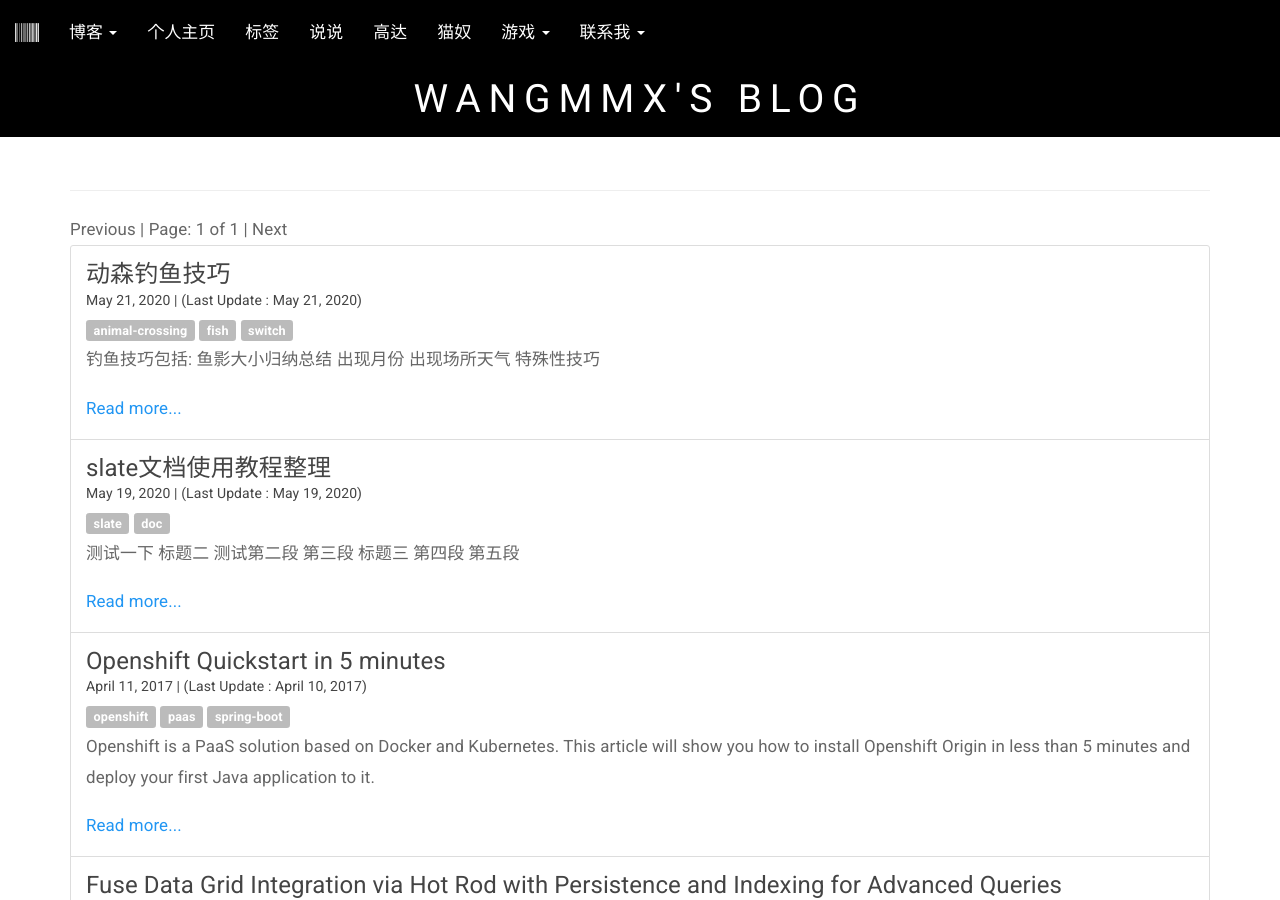
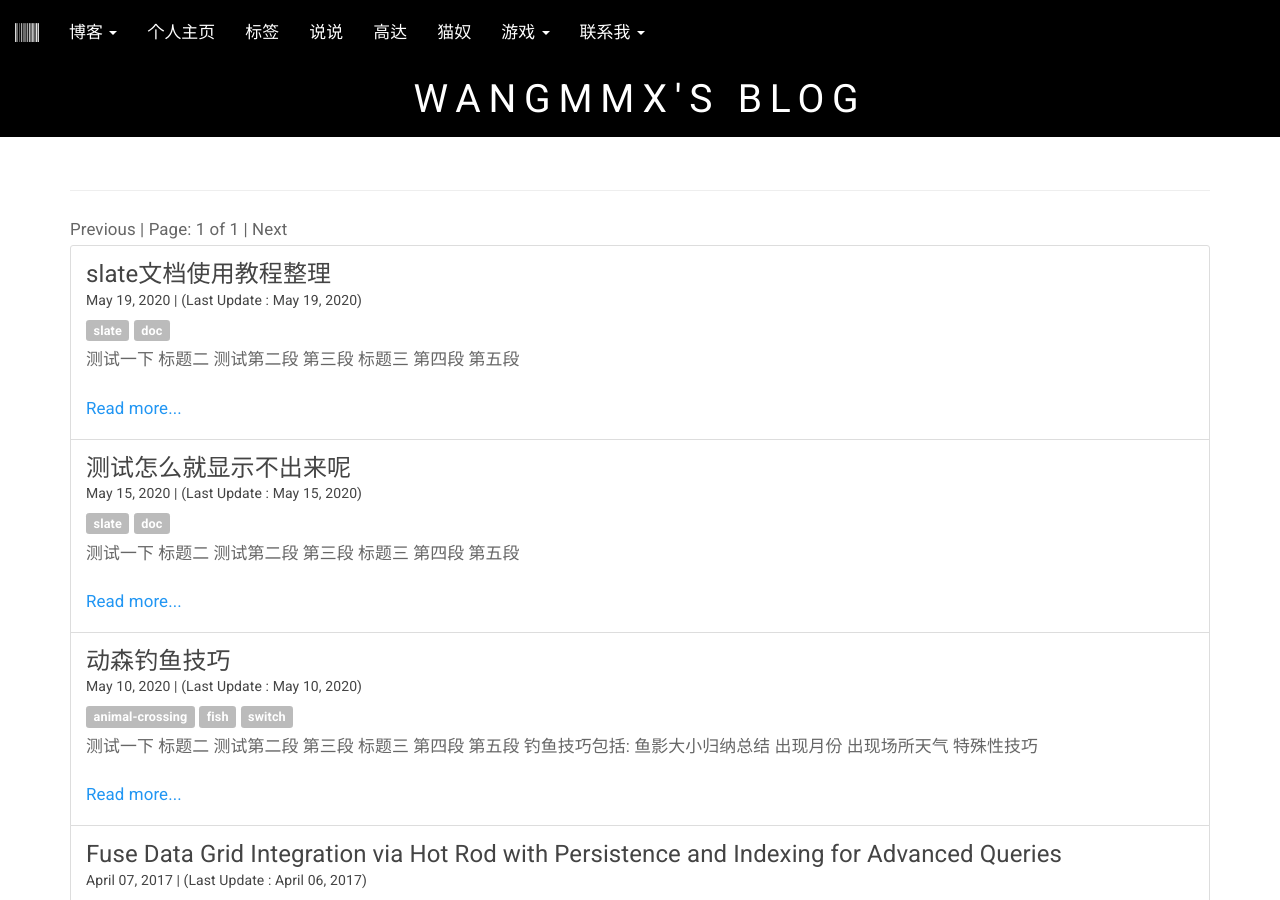
Before and after one commit to Wangmmx/Wangmmx.github.io, a Jekyll site: the page built from index.html, in a window 1280 px wide and 900 px high, scrolled down 249 px. Built offline with Jekyll 4.4.1, drawn with Linux system fonts in a browser that asks for light colours; the list of posts is cut into pages by our own code; comment, search, counter and statistics services are not loaded.

Commit message:
En: fix post bug

```diff
--- a/_posts/2017-04-11-openshift-quickstart-in-5-minutes.html
+++ /dev/null
@@ -1,173 +0,0 @@
----
-layout: default
-title:  "Openshift Quickstart in 5 minutes"
-date:   2017-04-11 01:00:00 +0200
-published: 2017-04-11 01:00:00 +0200
-comments: true
-categories: development
-tags: [openshift, paas, spring-boot]
-github: "https://github.com/alainpham/rest-service"
----
-
-<p>
-Openshift is a PaaS solution based on Docker and Kubernetes. This article will show you how to install Openshift Origin in less than 5 minutes and deploy your first
-Java application to it.
-</p>
-<!--more-->
-
-
-<h2>Versions used</h2>
-<ul>
-	<li>Centos 7</li>
-	<li>Openshift Origin Client v1.4.1</li>
-</ul>
-
-<h2>Install docker</h2>
-
-{% highlight shell %}
-sudo yum upgrade
-sudo yum install docker
-
-{% endhighlight%}
-
-<p>Edit  /etc/sysconfig/docker and add these options</p>
-
-{% highlight shell %}
-OPTIONS='--selinux-enabled --insecure-registry 172.30.0.0/16'
-{% endhighlight%}
-
-
-
-<h2>Execute docker without sudo</h2>
-<p>Replace the ${USER} by your user name</p>
-{% highlight shell %}
-sudo groupadd docker
-sudo gpasswd -a ${USER} docker
-{% endhighlight%}
-<p>Reboot your machine</p>
-
-<h2>Test docker</h2>
-
-{% highlight shell %}
-sudo systemctl enable docker.service
-sudo systemctl start docker.service
-docker run hello-world
-{% endhighlight%}
-<p>Expected result :</p>
-<pre>
-Hello from Docker!
-This message shows that your installation appears to be working correctly.
-....
-</pre>
-
-<h2>Download Openshift client and install</h2>
-<a href="https://www.openshift.org/download.html#oc-platforms">https://www.openshift.org/download.html#oc-platforms</a>
-<p>Place the oc executable in the $PATH</p>
-<pre>
-[demo@demo-centos-vm ~]$ oc version
-oc v1.4.1+3f9807a
-kubernetes v1.4.0+776c994
-</pre>
-
-<h2>Launch Openshift Cluster</h2>
-{% highlight shell %}
-oc cluster up
-{% endhighlight%}
-
-{% highlight shell %}
--- Checking OpenShift client ... OK
-...
-   OpenShift server started.
-   The server is accessible via web console at:
-       https://YOUR_IP_ADDRESS:8443
-
-   You are logged in as:
-       User:     developer
-       Password: developer
-
-   To login as administrator:
-       oc login -u system:admin
-
-
-{% endhighlight%}
-
-<p>Open browser and to to https://YOUR_IP_ADDRESS:8443/ and login with user/pwd : developer/developer</p>
-
-<a href="/assets/images/{{page.id}}/logged.png"> <img
-	class="center-block img-responsive"
-	src="/assets/images/{{page.id}}/logged.png" alt="openshift login page"/></a>
-
-<h2>Deploy sample application</h2>
-<p>In a shell log in as admin and add the Java S2I (source to image) image streams to the openshift project.
-	This is important as we will use these images to build images from our own project source code</p>
-{% highlight shell %}
-oc login -u system:admin
-oc create -n openshift -f https://raw.githubusercontent.com/fabric8io-images/s2i/master/image-streams.json
-{% endhighlight%}
-
-<p>Login as developer and add the application template of an app. You can customize these template as you wish.
-	This is just an example of a Spring Boot java application that exposes a rest web service.
-	</p>
-	<p>If you are interested in how to create a Spring Boot Application go to this article : <a href="/posts/quickstart-rest-microservice-with-spring-boot/">quickstart-rest-microservice-with-spring-boot</a></p>
-
-	<p>In short the template describes </p>
-<ul>
-	<li>The BuildConfig : what base image needs to be used to build the images container here it's "fuse-java" (imported from the image stream previously)</li>
-	<li>The DeploymentConfig : which ports are exposed by each pod (container)</li>
-	<li>The Services: what services (tcp mostly) are exposed by the app. This is to have location independency to access services exposed by multiple pods (containers)</li>
-	<li>The Routes: in order to access a service from outside of Openshift, routes need to be created.</li>
-</ul>
-
-{% highlight shell %}
-oc login -u developer
-oc create https://raw.githubusercontent.com/alainpham/rest-service/master/openshift/openshift_origin.yml
-{% endhighlight%}
-
-<p>Open browser and login as developer to your console https://YOUR_IP_ADDRESS:8443/</p>
-<p>Go to My Project and Click on add to project</p>
-<p>Add to project from template and select the previously added rest-service.</p>
-
-<a href="/assets/images/{{page.id}}/addApp.png"> <img
-	class="center-block img-responsive"
-	src="/assets/images/{{page.id}}/addApp.png" alt="openshift add application"/></a>
-<p>The template allows you ton change configurations before creating the different objects on the openshift cluster (i.e. BuildConfig, DeploymentConfig, Services, Routes ..)</p>
-<p>
-The source is cloned from the git repository and built using the Source2Image method.
-	Note that this is a Java project and all dependencies for the maven build needs to be downloaded. If you have an existing nexus or other maven repo you can configure it in the Maven Mirror Url.
-This could accelerate build time.
-</p>
-<a href="/assets/images/{{page.id}}/fillTemplate.png"> <img
-	class="center-block img-responsive"
-	src="/assets/images/{{page.id}}/fillTemplate.png" alt="openshift app template"/></a>
-
-<p>Click on create and wait for the build and deployments to occur.</p>
-
-<a href="/assets/images/{{page.id}}/deployed.png"> <img
-	class="center-block img-responsive"
-	src="/assets/images/{{page.id}}/deployed.png" alt="openshift deployed apps"/></a>
-
-
-<p>Test by calling service.</p>
-<pre>curl http://YOUR_ROUTE_DOMAIN_NAME/svc/person/1</pre>
-<p>Expected result</p>
-{% highlight json %}
-{"id":1,"name":"John Doe"}
-{% endhighlight%}
-
-<p>You can now also access infos about your running pods and access JMX methods and data through the Java Console</p>
-
-<a href="/assets/images/{{page.id}}/podInfo.png"> <img
-	class="center-block img-responsive"
-	src="/assets/images/{{page.id}}/podInfo.png" alt="openshift pod information"/></a>
-
-	<a href="/assets/images/{{page.id}}/javaconsole.png"> <img
-		class="center-block img-responsive"
-		src="/assets/images/{{page.id}}/javaconsole.png" alt="java console"/></a>
-
-<p>Thanks for reading</p>
-
-<p><strong>Other resources</strong></p>
-<ul>
-	<li><a href="http://www.schabell.org/2017/02/cloud-happiness-openshift-container-platform-install-updated.html">Cloud Happiness - OpenShift Container Platform v3.4 install demo updated</a></li>
-	<li>Have your own Openshift Container Platform for development : <a href="https://developers.redhat.com/products/cdk/overview/">Red Hat Container Development Kit</a></li>
-</ul>
--- a/_posts/2020-05-21-catch-fishes-in-crossing-animals.html
+++ b/_posts/2020-05-21-catch-fishes-in-crossing-animals.html
@@ -1,12 +1,32 @@
 ---
-layout: post
+layout: default
 title: 动森钓鱼技巧
-date: 2020-05-21 15:14:00
-published: 2020-05-21 15:14:00
+date: 2020-05-10 15:14:00
+published: 2020-05-10 15:14:00
 comments: true
-categories: [游戏, 动森]
+categories: development
 tags: [animal-crossing, fish, switch]
 ---
+<p>
+    测试一下
+</p>
+
+<h2>标题二</h2>
+
+<p>测试第二段
+</p>
+
+<p> 第三段
+</p>
+
+<h3>标题三</h3>
+<p>
+    第四段
+</p>
+
+<p>
+    第五段
+</p>
 
 <p>
     钓鱼技巧包括:
--- /dev/null
+++ b/_posts/2020-05-21-test.html
@@ -0,0 +1,30 @@
+---
+layout: post
+title: 测试怎么就显示不出来呢
+date: 2020-05-15 16:21:00
+published: 2020-05-15 16:21:00
+comments: true
+categories: 【游戏, 动森】
+tags: [slate, doc]
+---
+<!--文章格式 YEAR-MONTH-DAY-title.MARKUP-->
+<p>
+	测试一下
+</p>
+
+<h2>标题二</h2>
+
+<p>测试第二段
+</p>
+
+<p> 第三段
+</p>
+
+<h3>标题三</h3>
+<p>
+	第四段
+</p>
+
+<p>
+	第五段
+</p>
```
